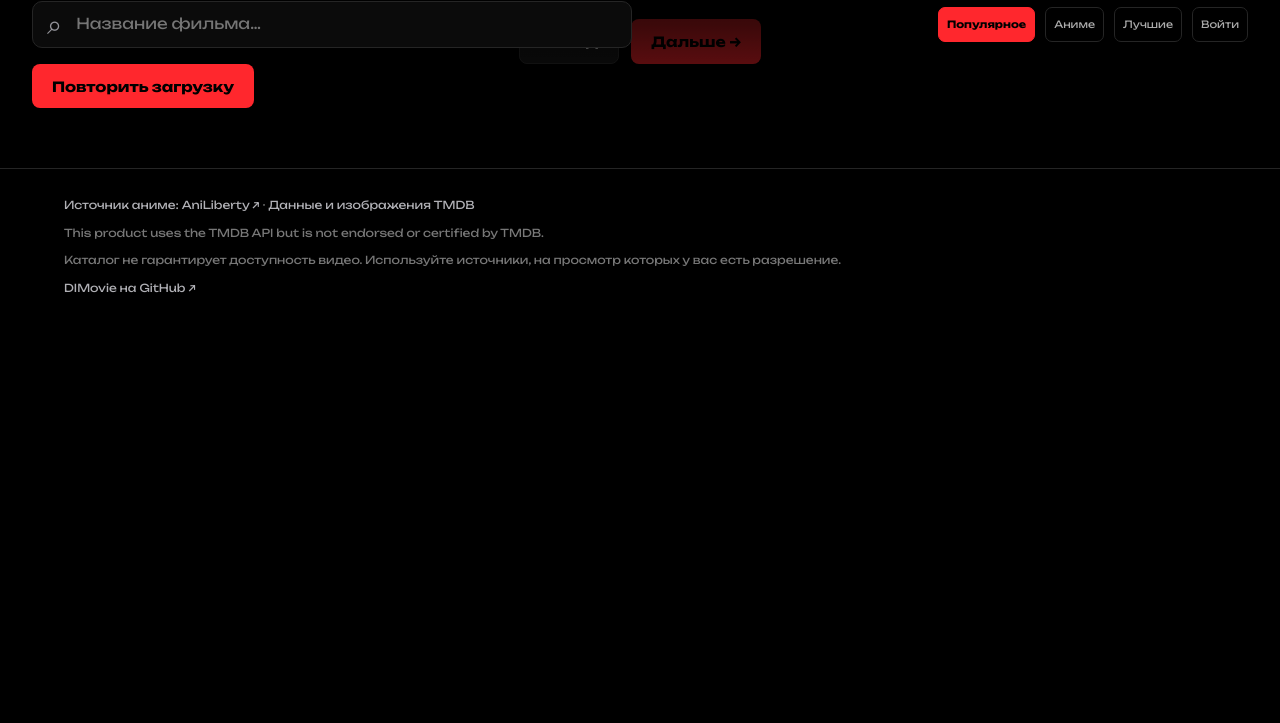
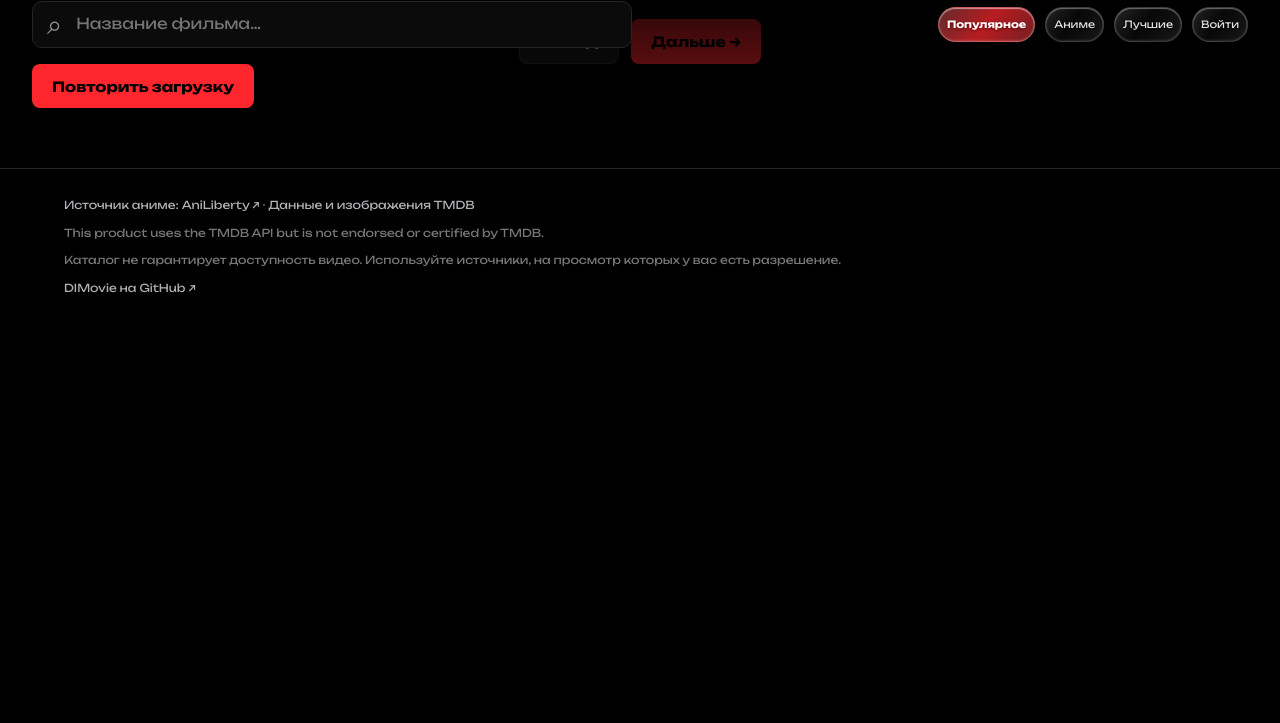
Before and after one commit to GeekyKrank/DIMovie, a website: page site/index.html in a window 1280 px wide. Shown: the part 77-800 px from the top of the page. Drawn offline with Linux system fonts and the light colour scheme; no server answers.

Commit message:
Add liquid glass surfaces to header navigation and category buttons

```diff
--- a/site/index.html
+++ b/site/index.html
@@ -9,7 +9,7 @@
   <link rel="icon" type="image/png" href="assets/logo.png">
   <link rel="preconnect" href="https://image.tmdb.org">
   <link rel="stylesheet" href="assets/fonts/unbounded.css">
-  <link rel="stylesheet" href="style.css?v=profiles-1">
+  <link rel="stylesheet" href="style.css?v=glass-1">
   <script type="module" src="app.js?v=profiles-1"></script>
 </head>
 <body>
--- a/site/style.css
+++ b/site/style.css
@@ -64,5 +64,42 @@ body:has(#catalog-page:not([hidden])) main{padding-top:16px}
 #anime-panel:has(#anime-note:empty){display:none}
 
 #account-tab{max-width:180px;overflow:hidden;text-overflow:ellipsis;white-space:nowrap}
+/* Glass surfaces inspired by Petr Knoll's Glass Button:
+   https://codepen.io/Petr-Knoll/pen/QwWLZdx
+   Small, static blur regions; only reflections and transforms animate. */
+.header :is(.nav,.chip){
+  position:relative;isolation:isolate;overflow:hidden;border-radius:999px;
+  border:1px solid #ffffff30;background:linear-gradient(125deg,#ffffff24,#ffffff08 45%,#ffffff18);
+  color:#dedee4;text-shadow:0 1px 3px #000c;
+  box-shadow:inset 0 1px 1px #ffffff60,inset 0 -1px 2px #ffffff20,0 3px 8px #0005;
+  -webkit-backdrop-filter:blur(5px) saturate(1.35);backdrop-filter:blur(5px) saturate(1.35);
+}
+.header .nav{padding:9px 12px}.header nav{gap:8px}
+.header-left,.header .toolbar{opacity:1}
+.header .brand,.header :is(.nav,.chip){opacity:.72}
+.header:hover :is(.brand,.nav,.chip),.header:focus-within :is(.brand,.nav,.chip){opacity:1}
+@media(hover:none){.header :is(.brand,.nav,.chip){opacity:1}}
+.header :is(.nav,.chip)::before{
+  content:"";position:absolute;inset:0;pointer-events:none;border-radius:inherit;
+  background:linear-gradient(115deg,transparent 25%,#ffffff38 46%,transparent 65%);
+  transform:translateX(-110%);opacity:0;
+}
+.header :is(.nav.active,.chip.selected){
+  background:linear-gradient(125deg,#ff727760,#ff272db8 50%,#ff444b75);
+  border-color:#ffb1b56b;color:#fff;text-shadow:0 1px 3px #670007;
+  box-shadow:inset 0 1px 1px #ffffff85,inset 0 -1px 2px #ffb7bc35,0 3px 10px #0005;
+}
+.header :is(.nav,.chip):focus-visible{outline:2px solid #fff;outline-offset:3px}
+@media(hover:hover){
+  .header :is(.nav,.chip):hover{border-color:#ffffff75;color:#fff;box-shadow:inset 0 1px 2px #ffffffa0,inset 0 -1px 2px #ffffff40,0 4px 12px #0006}
+  .header :is(.nav,.chip):hover::before{transform:translateX(110%);opacity:1}
+}
+.header :is(.nav,.chip):active{transform:scale(.96)}
+@media(prefers-reduced-motion:no-preference){
+  .header :is(.nav,.chip){transition:transform .2s ease,border-color .2s ease,color .2s ease,box-shadow .25s ease}
+  .header :is(.nav,.chip)::before{transition:transform .65s cubic-bezier(.2,.7,.2,1),opacity .2s ease}
+}
+@supports not ((backdrop-filter:blur(1px)) or (-webkit-backdrop-filter:blur(1px))){.header :is(.nav,.chip){background-color:#242429e6}}
+@media(max-width:480px){.header .nav{padding:8px}.header nav{gap:5px}}
 #account-dialog{width:min(500px,calc(100% - 28px))}
 .account-form{padding:32px;position:relative}.account-form h2{font-size:22px;margin:0 28px 18px 0}.account-form p{font-size:12px;color:#b8b8c0;line-height:1.8}.account-form>label:not(.account-import){display:block;font-size:13px;margin:22px 0 8px}.account-form input[type=text],#account-nick{width:100%;padding:13px 14px;border:1px solid #444;border-radius:8px;background:#181818;color:white}.account-close{position:absolute;top:14px;right:16px;border:0;background:none;color:#ccc;font-size:28px}.account-form .account-public{color:#bbb}.account-import{display:flex;gap:10px;align-items:flex-start;font-size:11px;color:#bbb;line-height:1.7}.account-import input{accent-color:var(--red);margin-top:4px}.account-form #account-status{color:#ff7378}
```
